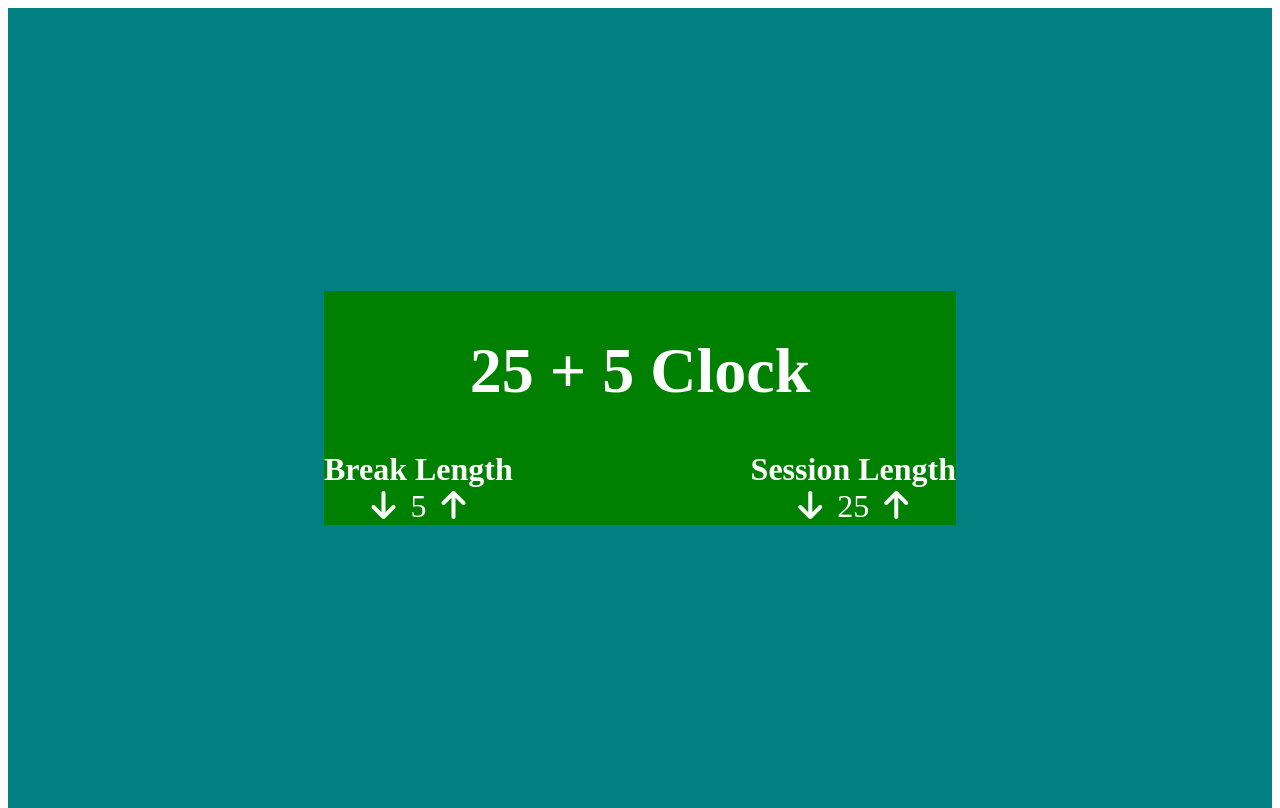
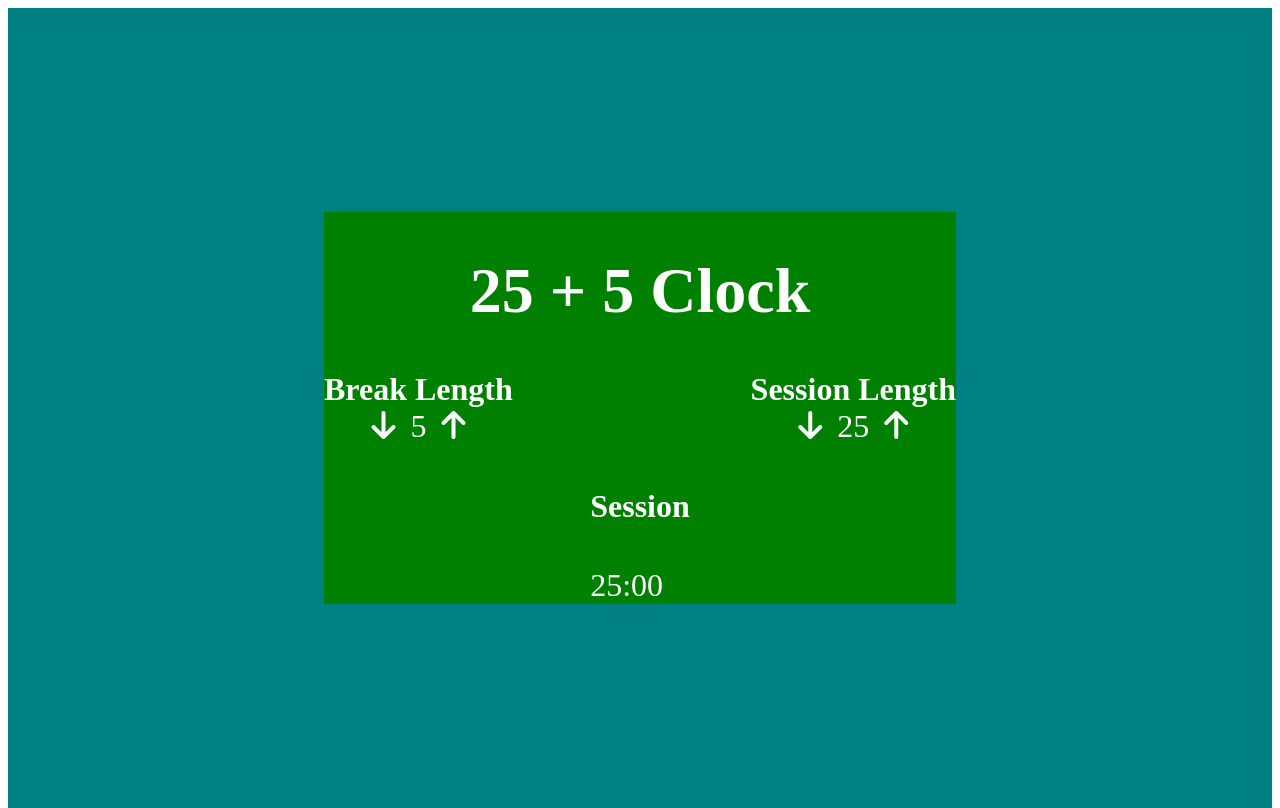
Before and after one commit to errami01/pomodoro-timer, a React (Create React App) app: page / in a window 1280 px wide. Built offline with nearby package versions, Linux system fonts and the light colour scheme.

Commit message:
Add timer elements

```diff
--- a/src/App.js
+++ b/src/App.js
@@ -22,6 +22,16 @@ useEffect(()=>{
         <Params id="break" label="Break Length" counter={breakDuration} updateCounter={setBreakDuration}/>
         <Params id="session" label="Session Length" counter={sessionDuration} updateCounter={setSessionDuration}/>
       </div>
+      <div className='timer-container'>
+        <h4 id='timer-label' className='timer-label'>
+          Session
+        </h4>
+        <div id="time-left">
+          <span className='minutes'>{sessionDuration <10? `0${sessionDuration}`: sessionDuration}</span>
+          :
+          <span className='seconds'>{'00'}</span>
+        </div>
+      </div>
 
     </div>
   );
```
Also changed, not shown: src/Params.js (+10 -0 lines).
